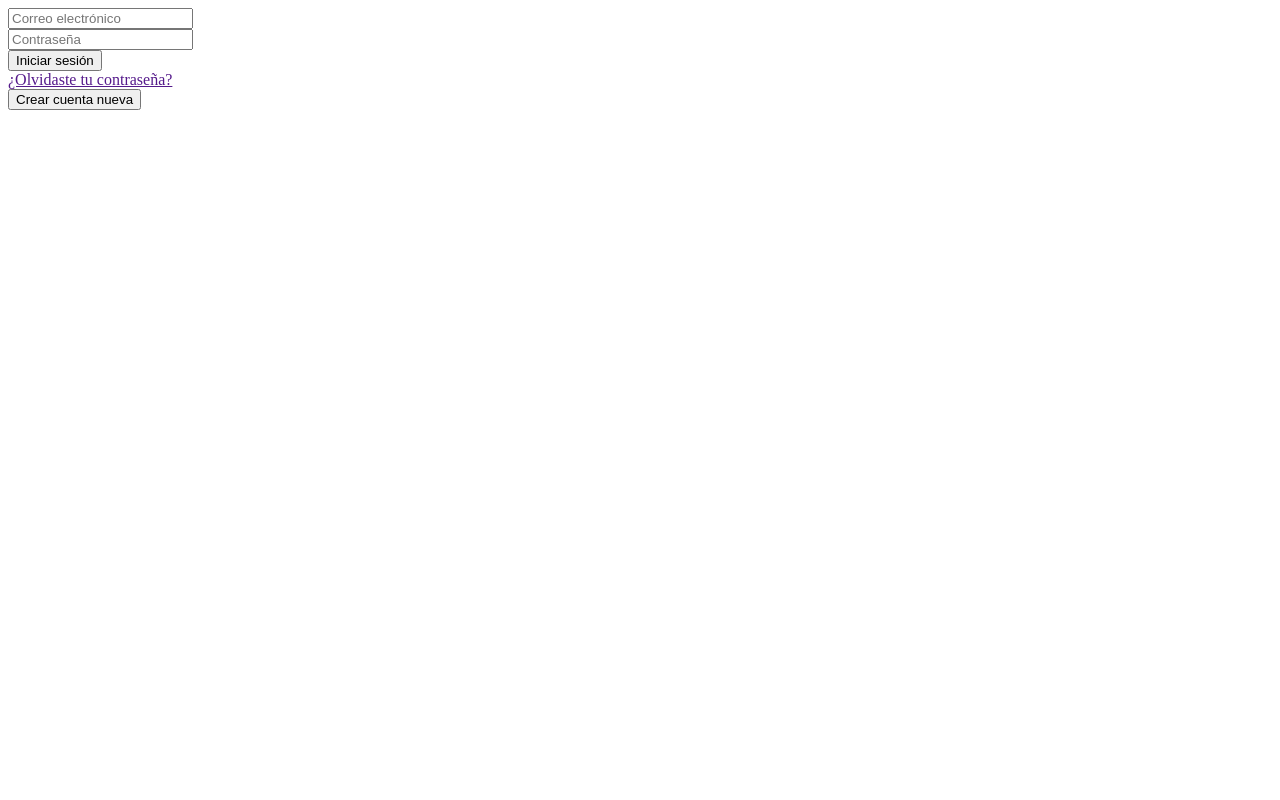
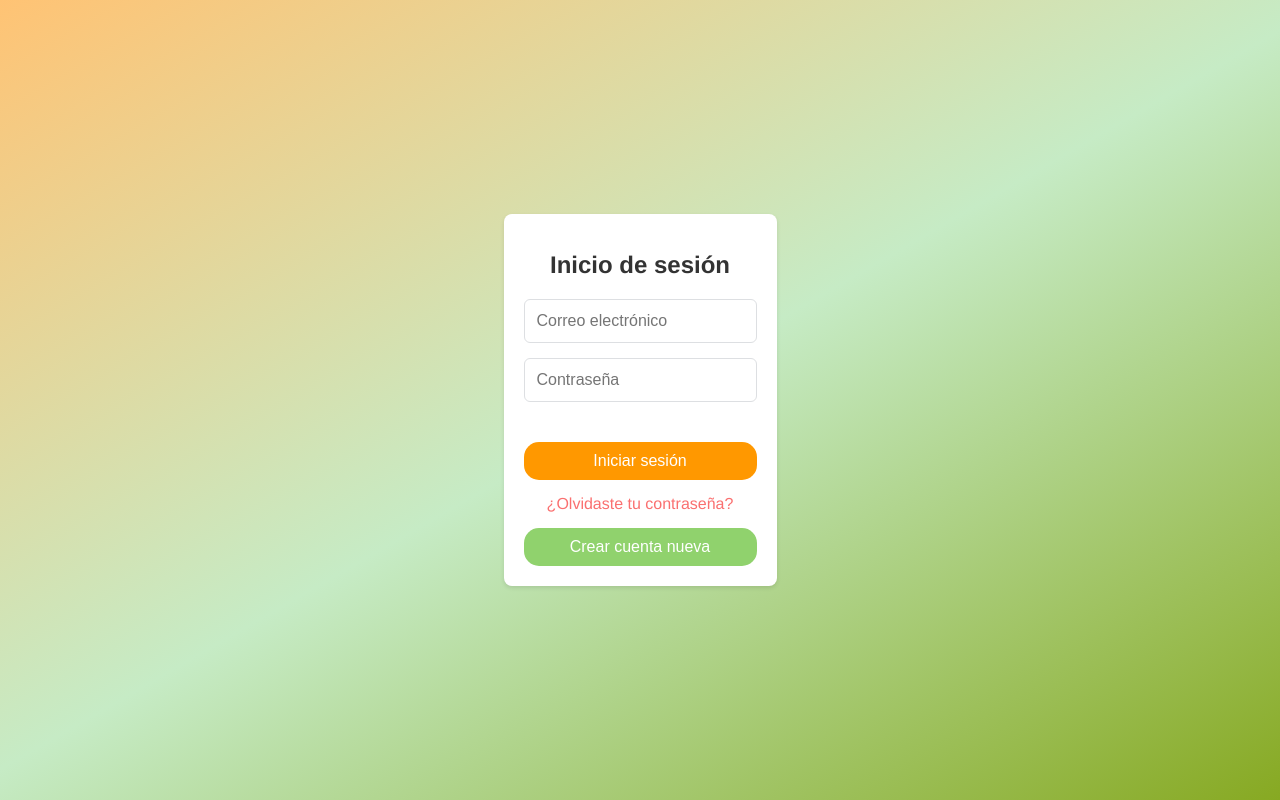
Before and after one commit to Emanuelvera/TennisConnect, a plain HTML site: page miPerfil.html in a window 1280 px wide. Drawn offline with Linux system fonts and the light colour scheme.

Commit message:
cambios en mi perfil

```diff
--- /dev/null
+++ b/crearNuevaCuenta.css
@@ -0,0 +1,77 @@
+body {
+    font-family: 'Helvetica Neue', Helvetica, Arial, sans-serif;
+    background:  linear-gradient(150deg,#FFC374,#C6EBC5,#87A922);;
+    margin: 0;
+    padding: 0;
+}
+
+.formulario {
+    background-color: white;
+    max-width: 400px;
+    margin: 50px auto;
+    padding: 20px;
+    box-shadow: 0 2px 4px rgba(0, 0, 0, 0.1);
+    border-radius: 8px;
+}
+
+.formulario h1 {
+    text-align: center;
+    color: #333;
+    margin-bottom: 20px;
+    font-size: 24px;
+}
+
+.datos, .otros {
+    display: flex;
+    flex-direction: column;
+}
+
+.datos input, .otros input, .otros textarea {
+    padding: 12px;
+    margin-bottom: 15px;
+    border: 1px solid #dddfe2;
+    border-radius: 6px;
+    font-size: 16px;
+    width: 100%;
+    box-sizing: border-box;
+}
+.datos input:focus, .otros input:focus, .otros textarea:focus {
+    border:2px solid #FF9800;
+    outline: none;
+}
+
+
+.otros label {
+    margin: 10px 0 5px;
+    font-weight: bold;
+    color: #333;
+}
+
+.otros input[type="radio"] {
+    margin: 0 5px 0 0;
+    width: auto;
+}
+
+form br {
+    display: none; /* Elimina el espacio que crean los <br> en el formulario */
+}
+
+input[type="submit"] {
+    background-color:#FF9800;
+    color: white;
+    padding: 10px;
+    border: none;
+    border-radius: 15px;
+    font-size: 16px;
+    cursor: pointer;
+    margin-top: 10px;
+    width: 100%;
+}
+
+input[type="submit"]:hover {
+    background-color:#FFC374;
+}
+
+.otros textarea{
+    height: 100px;
+}
--- a/miPerfil.css
+++ b/miPerfil.css
@@ -1,15 +1,147 @@
-/* *{
-    margin: 0%;
-    padding: 0%;
+/* body{
+    margin:0;
+    padding:0;
+    font-family: system-ui, -apple-system, BlinkMacSystemFont, 'Segoe UI', Roboto, Oxygen, Ubuntu, Cantarell, 'Open Sans', 'Helvetica Neue', sans-serif;
+    background: linear-gradient(150deg,#FFC374,#C6EBC5,#87A922);
+    height: 100vh;
+}
+.formulario{
+    position: absolute;
+    top: 50%;
+    left: 50%;
+    transform: translate(-50%,-50%);
+    background: whitesmoke;
+    border-radius: 10px;
+}
+.formulario h1{
+    text-align: center;
+    padding: 0 0 20px 0;
+    border-bottom: 1px solid silver;
+}
+.formulario form{
+    padding: 0 40px;
     box-sizing: border-box;
 }
-#fondo{
+form .datos{
+    position: relative;
+    margin: 30px 0;
+}
+.datos input{
     width: 100%;
-    height: 100vh;
+    padding: 0 5px;
+    height: 40px;
+    font-size: 16px;
+    border: none;
+    background: none;
+    outline: none;
+    border-bottom: 2px solid #adadad;
+}
+.botones input{
+    width: 100%;
+    height: 50px;
+    border: 1px solid;
+    background: #FF9800;
+    border-radius: 25px;
+    font-size: 18px;
+    color: whitesmoke;
+    cursor: pointer;
+    outline: none;
 
 }
-#fondo img{
+form a{
+    margin: -50px 5px 20px 5px;
+    color:#FA7070;
+    cursor: pointer;
+}
+form a:hover{
+    text-decoration: underline;
+}
+.botones input[type="button"]{
+    margin:15px 0;
+    background: #90D26D;
+} */
+body {
+    margin: 0;
+    padding: 0;
+    font-family: 'Helvetica Neue', Helvetica, Arial, sans-serif;
+    background: linear-gradient(150deg, #FFC374, #C6EBC5, #87A922);
+    height: 100vh;
+    display: flex;
+    justify-content: center;
+    align-items: center;
+}
+
+.formulario {
+    background-color: white;
+    max-width: 400px;
+    padding: 20px;
+    box-shadow: 0 2px 4px rgba(0, 0, 0, 0.1);
+    border-radius: 8px;
+    text-align: center;
+}
+
+.formulario h1 {
+    color: #333;
+    margin-bottom: 20px;
+    font-size: 24px;
+}
+
+.datos {
+    display: flex;
+    flex-direction: column;
+    margin-bottom: 15px;
+}
+
+.datos input {
+    padding: 12px;
+    margin-bottom: 15px;
+    border: 1px solid #dddfe2;
+    border-radius: 6px;
+    font-size: 16px;
     width: 100%;
-    height: 100%;
-    object-fit:cover;
-} */
+    box-sizing: border-box;
+}
+
+.datos input:focus {
+    border: 2px solid #FF9800;
+    outline: none;
+}
+
+.botones {
+    display: flex;
+    flex-direction: column;
+}
+
+.botones input[type="submit"],
+.botones input[type="button"] {
+    background-color: #FF9800;
+    color: white;
+    padding: 10px;
+    border: none;
+    border-radius: 15px;
+    font-size: 16px;
+    cursor: pointer;
+    margin-top: 10px;
+    width: 100%;
+}
+
+.botones input[type="button"] {
+    background-color: #90D26D;
+    margin-top: 15px;
+}
+
+.botones input[type="submit"]:hover,
+.botones input[type="button"]:hover {
+    background-color: #FFC374;
+}
+
+form a {
+    margin-top: 15px;
+    color: #FA7070;
+    cursor: pointer;
+    text-decoration: none;
+}
+
+form a:hover {
+    text-decoration: underline;
+}
--- a/miPerfil.html
+++ b/miPerfil.html
@@ -7,21 +7,22 @@
     <link rel="stylesheet" href="miPerfil.css">
 </head>
 <body>
-    <!-- <div id="fondo"> <img src="cancha.jpg" alt="Cancha de tenis"></div> -->
     <header></header>
     <main>
-        <form action="https://formspree.io/f/xyyrdjon" method="post">
-
-            <input required name="correo" placeholder="Correo electrónico" id="correo"  type="email">
-            <br>
-            <input required name="contraseña" placeholder="Contraseña" id="contraseña" type="password">
-            <br>
-            <input type="submit" value="Iniciar sesión">
-            <br>
-            <a href="">¿Olvidaste tu contraseña?</a>
-            <br>
-            <input type="button" value="Crear cuenta nueva" onclick="crearNuevaCuenta()">
-        </form>
+        <div class="formulario">
+            <h1>Inicio de sesión</h1>
+            <form action="https://formspree.io/f/xyyrdjon" method="post">
+                <div class="datos">
+                    <input required name="correo" placeholder="Correo electrónico" id="correo" type="email">
+                    <input required name="contraseña" placeholder="Contraseña" id="contraseña" type="password">
+                </div>
+                <div class="botones">
+                    <input type="submit" value="Iniciar sesión">
+                    <a href="#">¿Olvidaste tu contraseña?</a>
+                    <input type="button" value="Crear cuenta nueva" onclick="crearNuevaCuenta()">
+                </div>
+            </form>
+        </div>
     </main>
     <footer></footer>
     <script>
```
Also changed, not shown: crearNuevaCuenta.html (+11 -1 lines).
